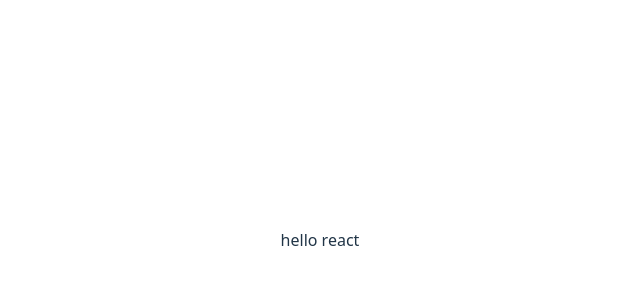
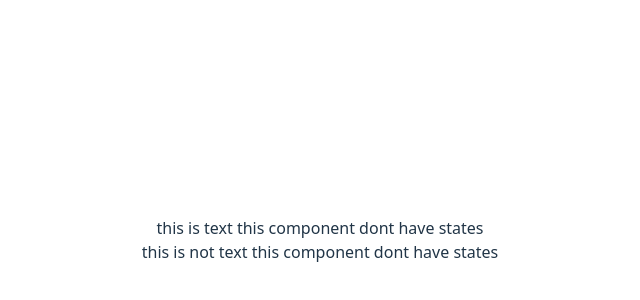
Before and after one commit to gianniskorkontzilas/React-Masterclass, a React (Vite) app: page / in a window 1280 px wide. Shown: the part 160-460 px from the top of the page, without its empty margins (320-960 px from the left). Built offline with nearby package versions, Linux system fonts and the light colour scheme.

Commit message:
Stateless component

```diff
--- a/src/App.jsx
+++ b/src/App.jsx
@@ -2,18 +2,17 @@ import { useEffect, useState } from 'react'
 import reactLogo from './assets/react.svg'
 import viteLogo from '/vite.svg'
 import './App.css'
-import ThisComponent from './components/ThisComponent'
+import StateLessComponent from './components/StateLessComponent'
 
 function App() {
 
-  useEffect(  () => {
-    console.log('This component is mounted')
 
-  }, [])
 
   return (
     <div>
-      hello react
+      <StateLessComponent text={"this is text "} >  </StateLessComponent>
+      <StateLessComponent text={"this is not text "} >  </StateLessComponent>
+
     </div>
   )
 }
--- /dev/null
+++ b/src/components/StateLessComponent.jsx
@@ -0,0 +1,12 @@
+import React from "react";
+
+const StateLessComponent = ({text}) => {
+    return (
+      <div>
+        {text}
+        this component dont have states
+      </div>
+    )
+}
+
+export default StateLessComponent
```
